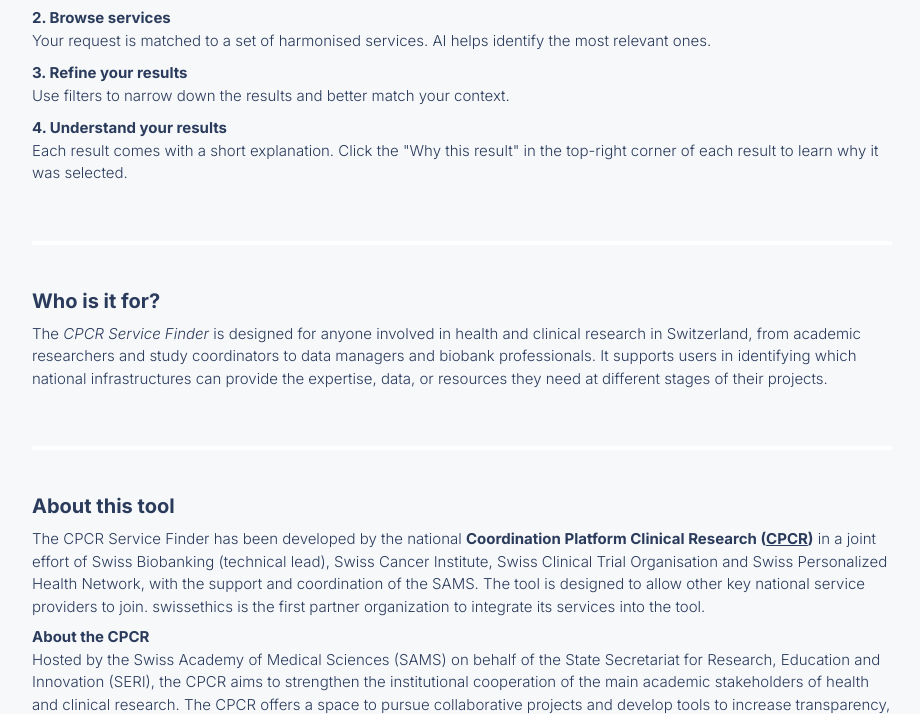
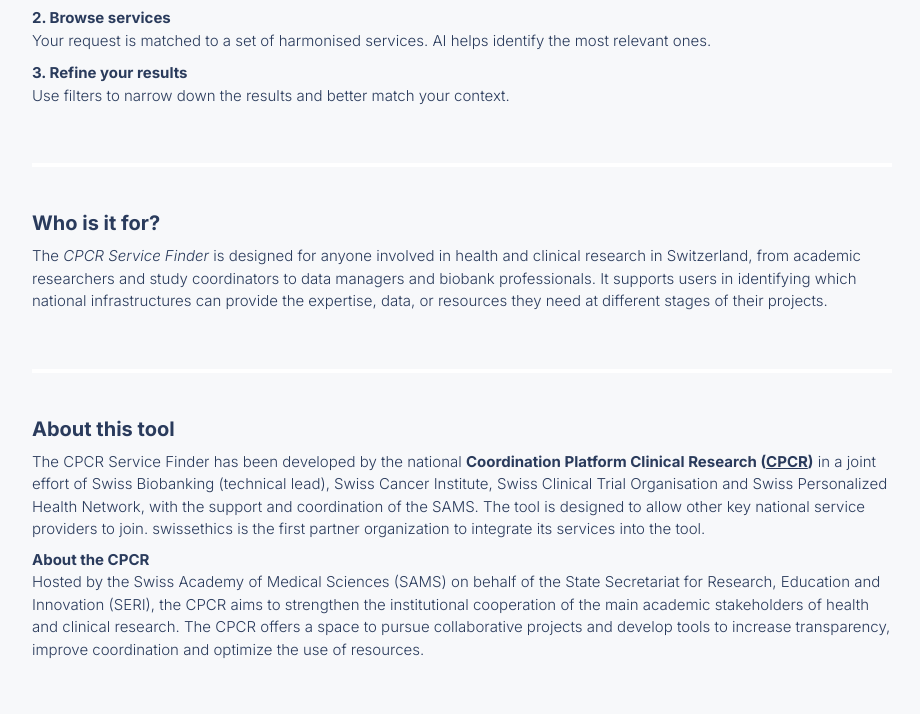
Before and after one commit to klouche/CPCR, a website: page public/index.html in a window 1280 px wide. Shown: the part 938-1652 px from the top of the page, without its empty margins (178-1098 px from the left). Drawn offline with Linux system fonts and the light colour scheme; no server answers.

Commit message:
hides why this result

```diff
--- a/public/css/styles.css
+++ b/public/css/styles.css
@@ -926,6 +926,7 @@
 
 /* Explain button */
 .explanation-btn {
+  display: none;
   position: absolute;
   top: 12px;
   right: 12px;
--- a/public/index.html
+++ b/public/index.html
@@ -154,7 +154,7 @@
                             <li><b>3. Refine your results</b><br>
                                 Use filters to narrow down the results and better match your context.</li>
 
-                            <li><b>4. Understand your results</b><br>
+                            <li style="display:none;"><b>4. Understand your results</b><br>
                                 Each result comes with a short explanation. Click the "Why this result" in the top-right
                                 corner of
                                 each result to learn why it was selected.</li>
```
